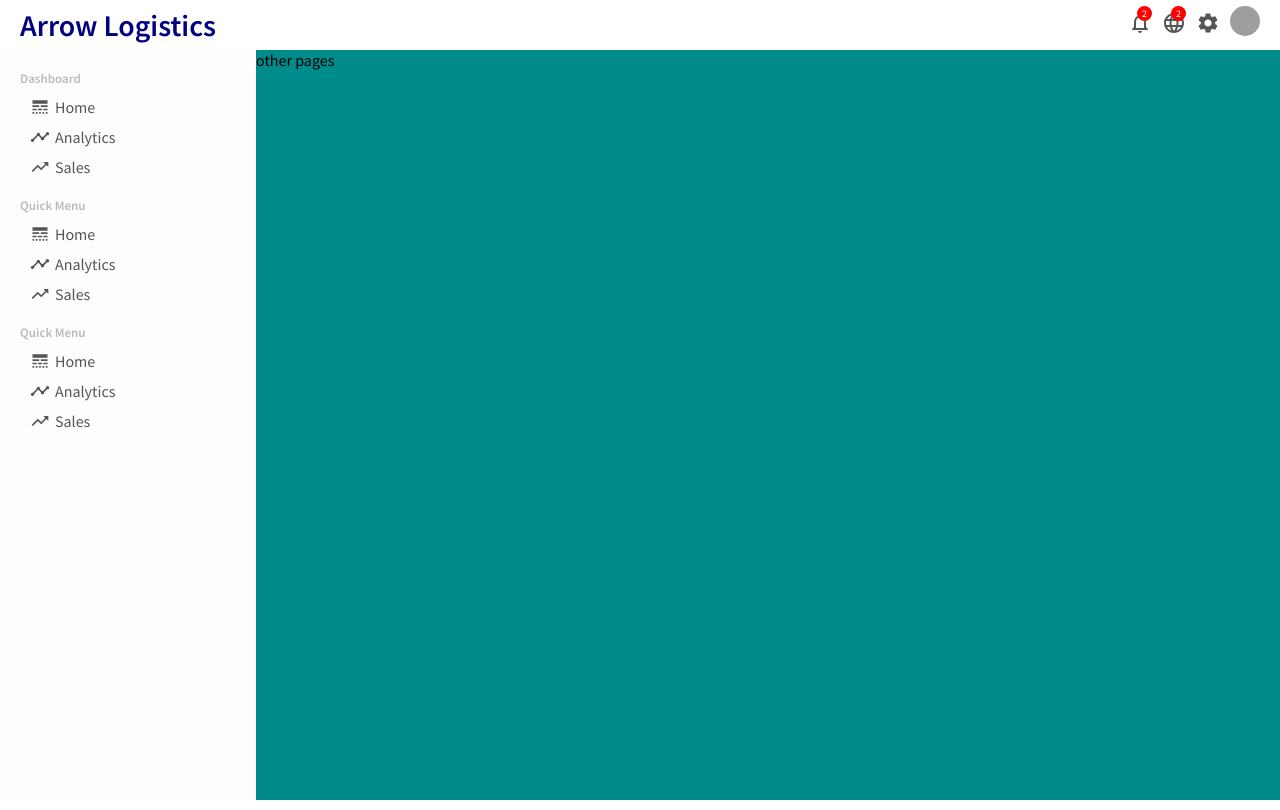
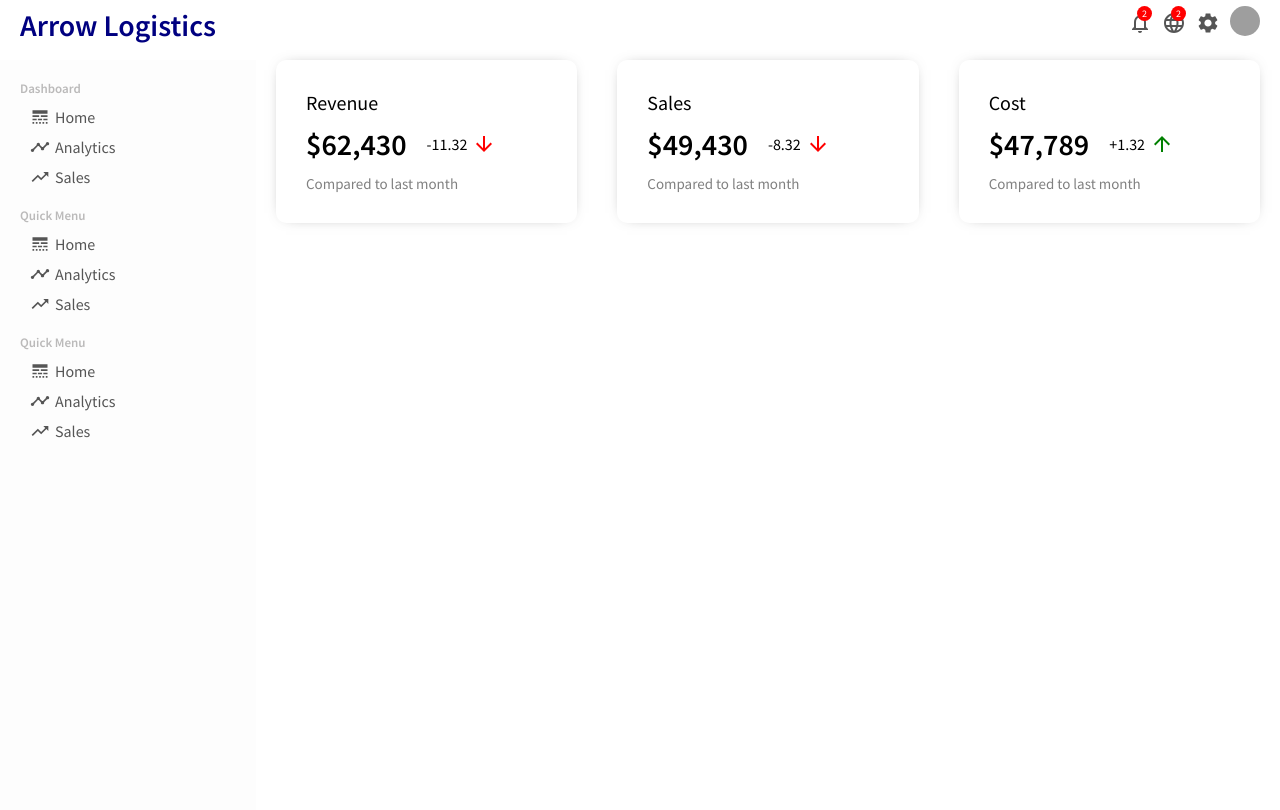
Before and after one commit to Deshan-Charuka/react-admin-dashboard, a React (Create React App) app: page / in a window 1280 px wide. Built offline with nearby package versions, Linux system fonts and the light colour scheme; grey boxes are pictures that could not be loaded.

Commit message:
Add featured info to the home component

```diff
--- a/src/App.css
+++ b/src/App.css
@@ -1,3 +1,4 @@
 .container {
   display: flex;
+  margin-top: 10px;
 }
--- a/src/App.js
+++ b/src/App.js
@@ -1,16 +1,16 @@
 import Topbar from "./components/topbar/Topbar";
-import React  from 'react';
+import React from "react";
 import Sidebar from "./components/sidebar/Sidebar";
-import "./App.css"
-
+import "./App.css";
+import Home from "./pages/home/Home";
 
 function App() {
   return (
     <div className="App">
       <Topbar></Topbar>
       <div className="container">
-      <Sidebar/>
-      <div className="others">other pages</div>
+        <Sidebar />
+        <Home />
       </div>
     </div>
   );
--- /dev/null
+++ b/src/components/featuredInfo/FeaturedInfo.css
@@ -0,0 +1,51 @@
+.featured {
+  width: 100%;
+  display: flex;
+  justify-content: space-between;
+}
+.featuredItem {
+  flex: 1;
+  margin: 0px 20px;
+  padding: 30px;
+  border-radius: 10px;
+  cursor: pointer;
+  -webkit-box-shadow: 0px 0px 15px -10px rgba(0, 0, 0, 0.75);
+  box-shadow: 0px 0px 15px -10px rgba(0, 0, 0, 0.75);
+}
+
+.featuredTitle{
+    font-size: 20px;
+}
+
+.featuredMoneyContainer{
+    margin: 10px 0px;
+    display: flex;
+    align-items: center;
+}
+
+.featuredMoney{
+    font-size: 30px;
+    font-weight: 600;
+}
+
+.featuredMoneyRate{
+    display: flex;
+    align-items: center;
+    margin-left: 20px;
+
+}
+
+.featuredIcon{
+    font-size: 14px;
+    margin-left: 5px;
+    color: green;
+}
+
+.featuredIcon.negative{
+    color: red;
+}
+
+.featuredSub{
+   font-size: 15px;
+   color: gray;
+}
--- /dev/null
+++ b/src/components/featuredInfo/FeaturedInfo.jsx
@@ -0,0 +1,41 @@
+import React from "react";
+import "./FeaturedInfo.css";
+import ArrowDownwardIcon from "@mui/icons-material/ArrowDownward";
+import ArrowUpwardIcon from "@mui/icons-material/ArrowUpward";
+
+export default function FeaturedInfo() {
+  return (
+    <div className="featured">
+      <div className="featuredItem">
+        <span className="featuredTitle">Revenue</span>
+        <div className="featuredMoneyContainer">
+          <span className="featuredMoney">$62,430</span>
+          <span className="featuredMoneyRate">
+            -11.32 <ArrowDownwardIcon className="featuredIcon negative" />
+          </span>
+        </div>
+        <span className="featuredSub">Compared to last month</span>
+      </div>
+      <div className="featuredItem">
+        <span className="featuredTitle">Sales</span>
+        <div className="featuredMoneyContainer">
+          <span className="featuredMoney">$49,430</span>
+          <span className="featuredMoneyRate">
+            -8.32 <ArrowDownwardIcon className="featuredIcon negative"/>
+          </span>
+        </div>
+        <span className="featuredSub">Compared to last month</span>
+      </div>
+      <div className="featuredItem">
+        <span className="featuredTitle">Cost</span>
+        <div className="featuredMoneyContainer">
+          <span className="featuredMoney">$47,789</span>
+          <span className="featuredMoneyRate">
+            +1.32 <ArrowUpwardIcon className="featuredIcon" />
+          </span>
+        </div>
+        <span className="featuredSub">Compared to last month</span>
+      </div>
+    </div>
+  );
+}
--- a/src/components/sidebar/Sidebar.css
+++ b/src/components/sidebar/Sidebar.css
@@ -4,11 +4,6 @@
     background-color: rgb(253, 253, 253);
     position: sticky;
     top: 50px;
-}
-
-.others{
-    flex: 4;
-    background-color: darkcyan;
 }
 
 .sideBarWrapper{
--- /dev/null
+++ b/src/pages/home/Home.css
@@ -0,0 +1,3 @@
+.home{
+    flex: 4;
+}
--- /dev/null
+++ b/src/pages/home/Home.jsx
@@ -0,0 +1,11 @@
+import "./Home.css";
+import React from "react";
+import FeaturedInfo from "../../components/featuredInfo/FeaturedInfo";
+
+export default function Home() {
+  return (
+    <div className="home">
+      <FeaturedInfo />
+    </div>
+  );
+}
```
